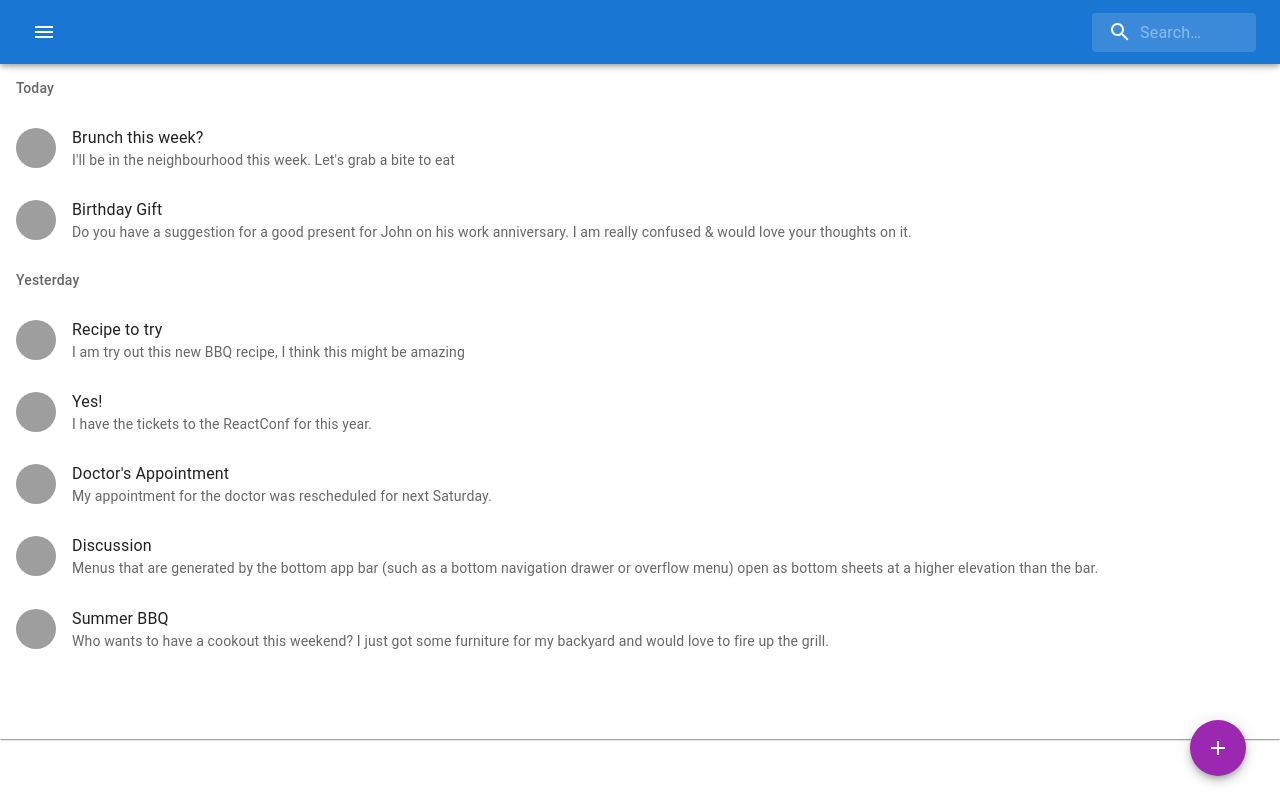
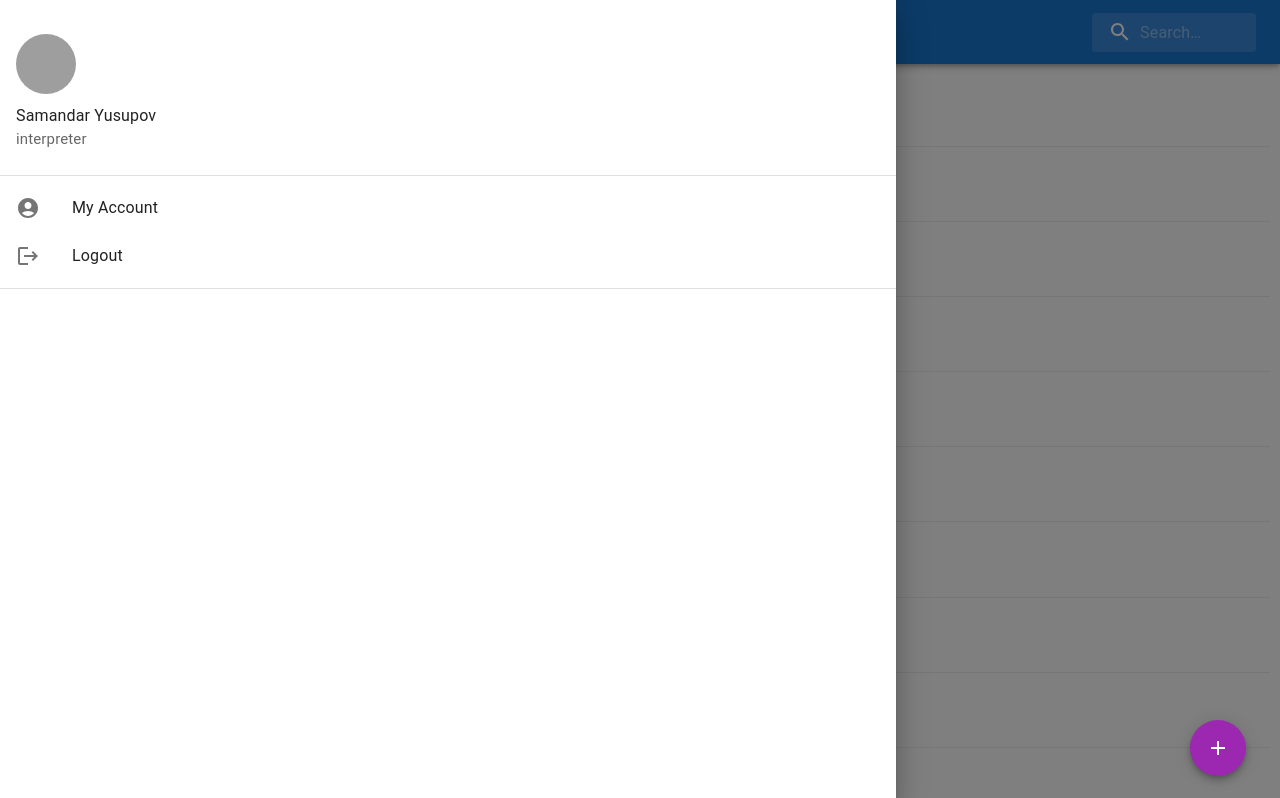
Before and after one commit to YusupovSamandar/shinon, a Next.js app: page /patients in a window 1280 px wide. Shown: the top 798 px of the page. Built offline with nearby package versions, Linux system fonts and the light colour scheme; grey boxes are pictures that could not be loaded.

Commit message:
setup redux

```diff
--- a/app/components/patietsList/index.jsx
+++ b/app/components/patietsList/index.jsx
@@ -2,18 +2,17 @@
 import * as React from 'react';
 import { styled } from '@mui/material/styles';
 import CssBaseline from '@mui/material/CssBaseline';
-import Typography from '@mui/material/Typography';
 import Paper from '@mui/material/Paper';
 import Fab from '@mui/material/Fab';
 import List from '@mui/material/List';
 import ListItem from '@mui/material/ListItem';
-import ListItemAvatar from '@mui/material/ListItemAvatar';
 import ListItemText from '@mui/material/ListItemText';
-import ListSubheader from '@mui/material/ListSubheader';
-import Avatar from '@mui/material/Avatar';
 import Slide from '@mui/material/Slide';
 import useScrollTrigger from '@mui/material/useScrollTrigger';
 import AddIcon from '@mui/icons-material/Add';
+import ProgressIndicator from "./../progressBar"
+import Link from 'next/link';
+import { useSelector } from 'react-redux'
 
 
 function HideOnScroll(props) {
@@ -32,54 +31,7 @@ function HideOnScroll(props) {
     );
 }
 
-const messages = [
-    {
-        id: 1,
-        primary: 'Brunch this week?',
-        secondary: "I'll be in the neighbourhood this week. Let's grab a bite to eat",
-        person: '/static/images/avatar/5.jpg',
-    },
-    {
-        id: 2,
-        primary: 'Birthday Gift',
-        secondary: `Do you have a suggestion for a good present for John on his work
-      anniversary. I am really confused & would love your thoughts on it.`,
-        person: '/static/images/avatar/1.jpg',
-    },
-    {
-        id: 3,
-        primary: 'Recipe to try',
-        secondary: 'I am try out this new BBQ recipe, I think this might be amazing',
-        person: '/static/images/avatar/2.jpg',
-    },
-    {
-        id: 4,
-        primary: 'Yes!',
-        secondary: 'I have the tickets to the ReactConf for this year.',
-        person: '/static/images/avatar/3.jpg',
-    },
-    {
-        id: 5,
-        primary: "Doctor's Appointment",
-        secondary: 'My appointment for the doctor was rescheduled for next Saturday.',
-        person: '/static/images/avatar/4.jpg',
-    },
-    {
-        id: 6,
-        primary: 'Discussion',
-        secondary: `Menus that are generated by the bottom app bar (such as a bottom
-      navigation drawer or overflow menu) open as bottom sheets at a higher elevation
-      than the bar.`,
-        person: '/static/images/avatar/5.jpg',
-    },
-    {
-        id: 7,
-        primary: 'Summer BBQ',
-        secondary: `Who wants to have a cookout this weekend? I just got some furniture
-      for my backyard and would love to fire up the grill.`,
-        person: '/static/images/avatar/1.jpg',
-    },
-];
+
 
 const StyledFab = styled(Fab)({
     position: 'absolute',
@@ -91,39 +43,27 @@ const StyledFab = styled(Fab)({
 });
 
 export default function BottomAppBar() {
+
+    const patientsList = useSelector((state) => state.patientsList.value)
+
     return (
         <>
             <React.Fragment>
                 <CssBaseline />
                 <Paper square sx={{ pb: '50px' }}>
-                    <Typography variant="h5" gutterBottom component="div" sx={{ p: 2, pb: 0 }}>
-                        Inbox
-                    </Typography>
                     <List sx={{ mb: 2 }}>
-                        {messages.map(({ id, primary, secondary, person }) => (
-                            <React.Fragment key={id}>
-                                {id === 1 && (
-                                    <ListSubheader sx={{ bgcolor: 'background.paper' }}>
-                                        Today
-                                    </ListSubheader>
-                                )}
-                                {id === 3 && (
-                                    <ListSubheader sx={{ bgcolor: 'background.paper' }}>
-                                        Yesterday
-                                    </ListSubheader>
-                                )}
-                                <ListItem button>
-                                    <ListItemAvatar>
-                                        <Avatar alt="Profile Picture" src={person} />
-                                    </ListItemAvatar>
-                                    <ListItemText primary={primary} secondary={secondary} />
-                                </ListItem>
-                            </React.Fragment>
+                        {patientsList.map(({ id, name, secondary, progressNumber }) => (
+                            <Link key={id} href={`/patient/${id}`}>
+                                <React.Fragment >
+                                    <ListItem style={{ padding: '0px 10px', alignItems: "center" }} button>
+                                        <ProgressIndicator progress={progressNumber} />
+                                        <ListItemText style={{ borderBottom: "1px solid #eee", margin: 0, padding: "15px 0" }} primary={name} secondary={secondary} />
+                                    </ListItem>
+                                </React.Fragment>
+                            </Link>
                         ))}
                     </List>
                 </Paper>
-                {/* <AppBar position="fixed" color="primary" sx={{ top: 'auto', bottom: 0 }}> */}
-                {/* </AppBar> */}
             </React.Fragment>
             <HideOnScroll>
                 <div style={{ position: "fixed", bottom: "50px", zIndex: "9999999", right: "90px" }}>
--- /dev/null
+++ b/app/components/progressBar/index.jsx
@@ -0,0 +1,44 @@
+import * as React from 'react';
+import PropTypes from 'prop-types';
+import CircularProgress from '@mui/material/CircularProgress';
+import Typography from '@mui/material/Typography';
+import Box from '@mui/material/Box';
+import Link from 'next/link';
+
+function CircularProgressWithLabel(props) {
+    return (
+        <Box sx={{ position: 'relative', display: 'inline-flex', marginRight: '10px' }}>
+            <CircularProgress size={50} variant="determinate" {...props} />
+            <Box
+                sx={{
+                    top: 0,
+                    left: 0,
+                    bottom: 0,
+                    right: 0,
+                    position: 'absolute',
+                    display: 'flex',
+                    alignItems: 'center',
+                    justifyContent: 'center',
+                }}
+            >
+                <Typography variant="caption" component="div" color="text.secondary">
+                    {`${Math.round(props.value)}%`}
+                </Typography>
+            </Box>
+        </Box>
+    );
+}
+
+CircularProgressWithLabel.propTypes = {
+    /**
+     * The value of the progress indicator for the determinate variant.
+     * Value between 0 and 100.
+     * @default 0
+     */
+    value: PropTypes.number.isRequired,
+};
+
+export default function CircularWithValueLabel({ progress }) {
+
+    return <CircularProgressWithLabel value={progress} />;
+}
--- a/app/components/sidebarToggle/index.jsx
+++ b/app/components/sidebarToggle/index.jsx
@@ -8,14 +8,15 @@ import ListItem from '@mui/material/ListItem';
 import ListItemButton from '@mui/material/ListItemButton';
 import ListItemIcon from '@mui/material/ListItemIcon';
 import ListItemText from '@mui/material/ListItemText';
-import InboxIcon from '@mui/icons-material/MoveToInbox';
-import MailIcon from '@mui/icons-material/Mail';
-import IconButton from '@mui/material/IconButton';
+import Avatar from '@mui/material/Avatar';
+import LogoutIcon from '@mui/icons-material/Logout';
+import Typography from '@mui/material/Typography';
+import AccountCircleIcon from '@mui/icons-material/AccountCircle';
 import TopBar from "./../topAppBar";
 
 
 export default function SwipeableTemporaryDrawer() {
-  const [state, setState] = React.useState(false);
+  const [state, setState] = React.useState(true);
 
   const toggleDrawer = (open) => (event) => {
     if (
@@ -36,12 +37,24 @@ export default function SwipeableTemporaryDrawer() {
       onClick={toggleDrawer(false)}
       onKeyDown={toggleDrawer(false)}
     >
+      <div style={{ marginLeft: '16px' }}>
+        <br />
+        <Avatar sx={{ width: 60, height: 60, margin: "10px 0" }} alt="Samandar" src="/static/images/avatar/2.jpg" />
+        <Typography component="div">
+          Samandar Yusupov
+        </Typography>
+        <Typography sx={{ fontSize: 15 }} color="text.secondary">
+          interpreter
+        </Typography>
+        <br />
+      </div>
+      <Divider />
       <List>
-        {['Inbox', 'Starred', 'Send email', 'Drafts'].map((text, index) => (
+        {['My Account', 'Logout'].map((text, index) => (
           <ListItem key={text} disablePadding>
             <ListItemButton>
               <ListItemIcon>
-                {index % 2 === 0 ? <InboxIcon /> : <MailIcon />}
+                {index % 2 === 0 ? <AccountCircleIcon /> : <LogoutIcon />}
               </ListItemIcon>
               <ListItemText primary={text} />
             </ListItemButton>
@@ -49,18 +62,6 @@ export default function SwipeableTemporaryDrawer() {
         ))}
       </List>
       <Divider />
-      <List>
-        {['All mail', 'Trash', 'Spam'].map((text, index) => (
-          <ListItem key={text} disablePadding>
-            <ListItemButton>
-              <ListItemIcon>
-                {index % 2 === 0 ? <InboxIcon /> : <MailIcon />}
-              </ListItemIcon>
-              <ListItemText primary={text} />
-            </ListItemButton>
-          </ListItem>
-        ))}
-      </List>
     </Box>
   );
 
--- a/app/components/topAppBar/index.js
+++ b/app/components/topAppBar/index.js
@@ -8,6 +8,10 @@ import MenuIcon from '@mui/icons-material/Menu';
 import SearchIcon from '@mui/icons-material/Search';
 import { styled, alpha } from '@mui/material/styles';
 import InputBase from '@mui/material/InputBase';
+import { useDispatch } from 'react-redux';
+import { updateValue } from '@/app/redux/features/patientsList-slice';
+
+
 
 const Search = styled('div')(({ theme }) => ({
     position: 'relative',
@@ -49,6 +53,11 @@ const StyledInputBase = styled(InputBase)(({ theme }) => ({
     },
 }));
 export default function TopBar({ openDrawer }) {
+    const dispach = useDispatch();
+    const searchPatient = (e) => {
+        dispach(updateValue(e.target.value));
+    }
+
     return (
         <AppBar position="fixed" color="primary" sx={{ bottom: 'auto' }}>
             <Toolbar>
@@ -61,6 +70,7 @@ export default function TopBar({ openDrawer }) {
                         <SearchIcon />
                     </SearchIconWrapper>
                     <StyledInputBase
+                        onChange={searchPatient}
                         placeholder="Search…"
                         inputProps={{ 'aria-label': 'search' }}
                     />
--- a/app/layout.js
+++ b/app/layout.js
@@ -1,9 +1,8 @@
 "use client"
 import './globals.css';
 import { Inter } from 'next/font/google'
-import SideBar from "./components/sidebarToggle";
-const inter = Inter({ subsets: ['latin'] })
-
+const inter = Inter({ subsets: ['latin'] });
+import { ReduxProvider } from './redux/provider';
 export const metadata = {
   title: 'Create Next App',
   description: 'Generated by create next app',
@@ -12,11 +11,14 @@ export const metadata = {
 
 
 export default function RootLayout({ children }) {
+
+
   return (
     <html lang="en">
       <body className={inter.className}>
-      <SideBar />
-        {children}
+        <ReduxProvider>
+          {children}
+        </ReduxProvider>
       </body>
     </html>
   )
--- a/app/patients/page.jsx
+++ b/app/patients/page.jsx
@@ -1,9 +1,15 @@
-import React from 'react'
-import BottomListBar from "./../components/patietsList"
+import React from 'react';
+import BottomListBar from "./../components/patietsList";
+import SideBar from "./../components/sidebarToggle";
+import Typography from '@mui/material/Typography';
+
 
 export default function Patients() {
     return (
         <div>
+            <SideBar />
+            <Typography style={{ minHeight: "56px" }} variant="h5" gutterBottom component="div" sx={{ p: 2, pb: 0 }}>
+            </Typography>
             <BottomListBar />
         </div>
     );
--- /dev/null
+++ b/app/redux/features/patientsList-slice.js
@@ -0,0 +1,108 @@
+import { createSlice } from "@reduxjs/toolkit";
+
+const tempDT = [
+    {
+        id: 1,
+        name: 'Samandar Yusupov',
+        secondary: "Post surgery",
+        progressNumber: 20
+    },
+    {
+        id: 2,
+        name: 'Abdurashid Abdullayev',
+        secondary: `Pre-surgery`,
+        progressNumber: 30
+    },
+    {
+        id: 3,
+        name: 'Bekzod Jumayev',
+        secondary: 'Post tx follow up',
+        progressNumber: 90
+    },
+    {
+        id: 4,
+        name: 'Sayyara Aliboyeva',
+        secondary: 'Pre-Work Up',
+        progressNumber: 0
+    },
+    {
+        id: 5,
+        name: "Zamira Rasulova",
+        secondary: 'Post Surgery',
+        progressNumber: 16
+    },
+    {
+        id: 6,
+        name: 'Yokubjon Kadirov',
+        secondary: 'Surgery',
+        progressNumber: 48
+    },
+    {
+        id: 7,
+        name: 'Azamat Yadgarov',
+        secondary: `Post tx follow up`,
+        progressNumber: 78
+    },
+    {
+        id: 8,
+        name: 'Samandar Yusupov',
+        secondary: "Post surgery",
+        progressNumber: 53
+    },
+    {
+        id: 9,
+        name: 'Abdurashid Abdullayev',
+        secondary: `Pre-surgery`,
+        progressNumber: 31
+    },
+    {
+        id: 10,
+        name: 'Bekzod Jumayev',
+        secondary: 'Post tx follow up',
+        progressNumber: 10
+    },
+    {
+        id: 11,
+        name: 'Sayyara Aliboyeva',
+        secondary: 'Pre-Work Up',
+        progressNumber: 100
+
+    },
+    {
+        id: 12,
+        name: "Zamira Rasulova",
+        secondary: 'Post Surgery',
+        progressNumber: 50
+    },
+    {
+        id: 13,
+        name: 'Yokubjon Kadirov',
+        secondary: 'Surgery',
+        progressNumber: 5
+    },
+    {
+        id: 14,
+        name: 'Azamat Yadgarov',
+        secondary: `Post tx follow up`,
+        progressNumber: 60
+    }
+];
+
+const initialState = {
+    value: tempDT
+}
+
+export const patientsList = createSlice({
+    name: "patientsList",
+    initialState,
+    reducers: {
+        updateValue: (state, action) => {
+            let currentKey = action.payload;
+
+            state.value = tempDT.filter(pt => pt.name.includes(currentKey));
+        }
+    }
+});
+
+export const { updateValue } = patientsList.actions
+export default patientsList.reducer;
--- /dev/null
+++ b/app/redux/provider.jsx
@@ -0,0 +1,7 @@
+"use client"
+import { Provider } from "react-redux";
+import { store } from "./store";
+
+export function ReduxProvider({ children }) {
+    return <Provider store={store}>{children}</Provider>
+}
--- /dev/null
+++ b/app/redux/store.js
@@ -0,0 +1,7 @@
+import { configureStore } from "@reduxjs/toolkit";
+import patientsListReducer from "./features/patientsList-slice";
+export const store = configureStore({
+    reducer: {
+        patientsList: patientsListReducer
+    }
+});
--- a/package.json
+++ b/package.json
@@ -14,11 +14,17 @@
     "@mui/icons-material": "^5.14.7",
     "@mui/material": "^5.14.7",
     "@mui/styled-engine-sc": "^5.14.7",
+    "@reduxjs/toolkit": "^1.9.5",
     "eslint": "8.48.0",
     "eslint-config-next": "13.4.19",
     "next": "13.4.19",
+    "next-redux-wrapper": "^8.1.0",
     "react": "18.2.0",
     "react-dom": "18.2.0",
+    "react-redux": "^8.1.2",
+    "redux": "^4.2.1",
+    "redux-devtools-extension": "^2.13.9",
+    "redux-thunk": "^2.4.2",
     "styled-components": "^5.3.11"
   }
 }
```
Also changed, not shown: app/patient/[id]/page.jsx (added, +10 -0 lines), 1 other file (tests, documents, lock files or other folders).
